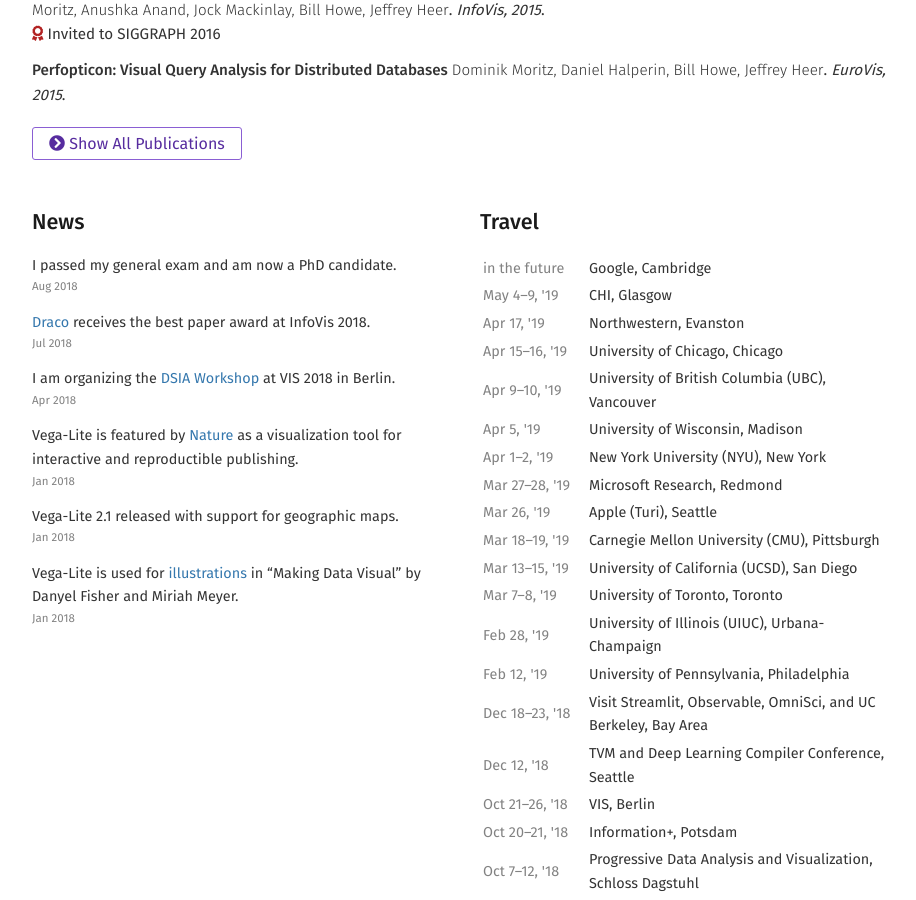
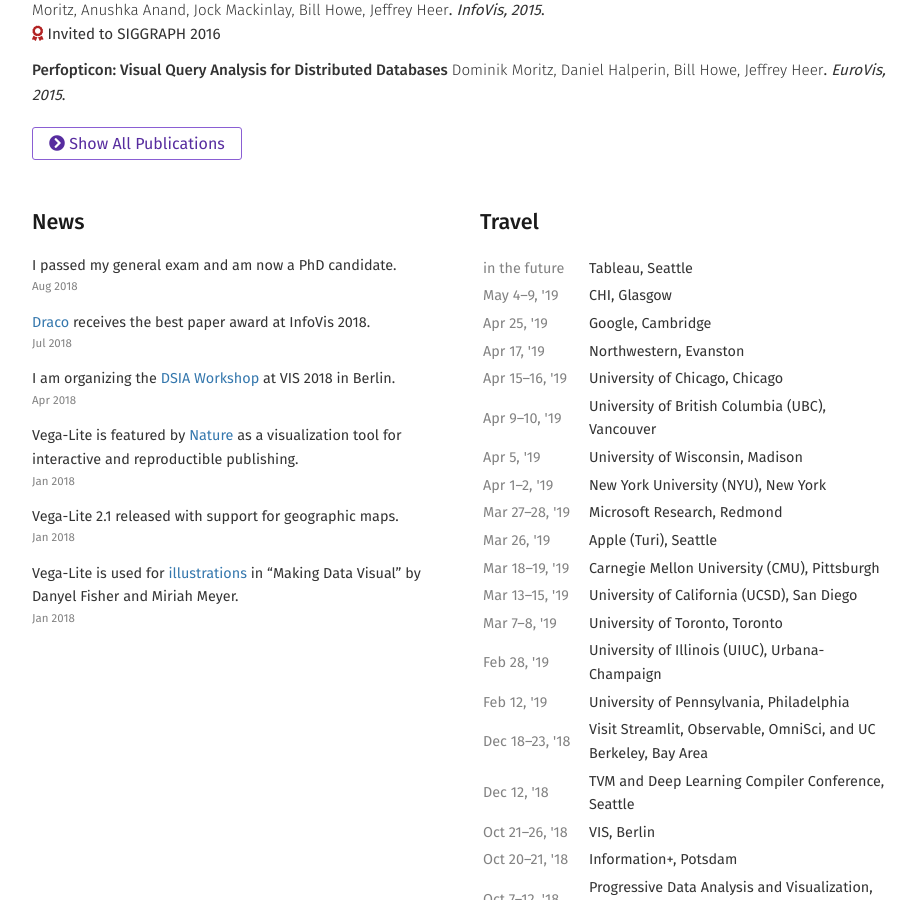
Before and after one commit to domoritz/domoritz.github.io, a Jekyll site: the page built from index.md, in a window 1280 px wide and 900 px high, scrolled down 1573 px. Shown: the whole window, without its empty margins (176-1092 px from the left). Built offline with Jekyll 4.4.1, drawn with Linux system fonts in a browser that asks for light colours; nearby versions of some CDN libraries.

Commit message:
Update google travel

```diff
--- a/_data/talks.yml
+++ b/_data/talks.yml
@@ -10,7 +10,7 @@
   location: New York University (NYU)
   city: New York
   date: 2019-04-01
-- title: "Formalizing Visualization Design Knowledge as Constraints: Actionable and Extensible Models in Draco"
+- title: "Visualization for People + Systems"
   location: Northwestern
   city: Evanston
   date: 2019-04-17
--- a/_data/travel.yml
+++ b/_data/travel.yml
@@ -1,5 +1,9 @@
+- title: Tableau
+  where: Seattle
 - title: Google
   where: Cambridge
+  start: 2019-04-25
+  end: 2019-04-25
 - title: CHI
   where: Glasgow
   start: 2019-05-04
```
